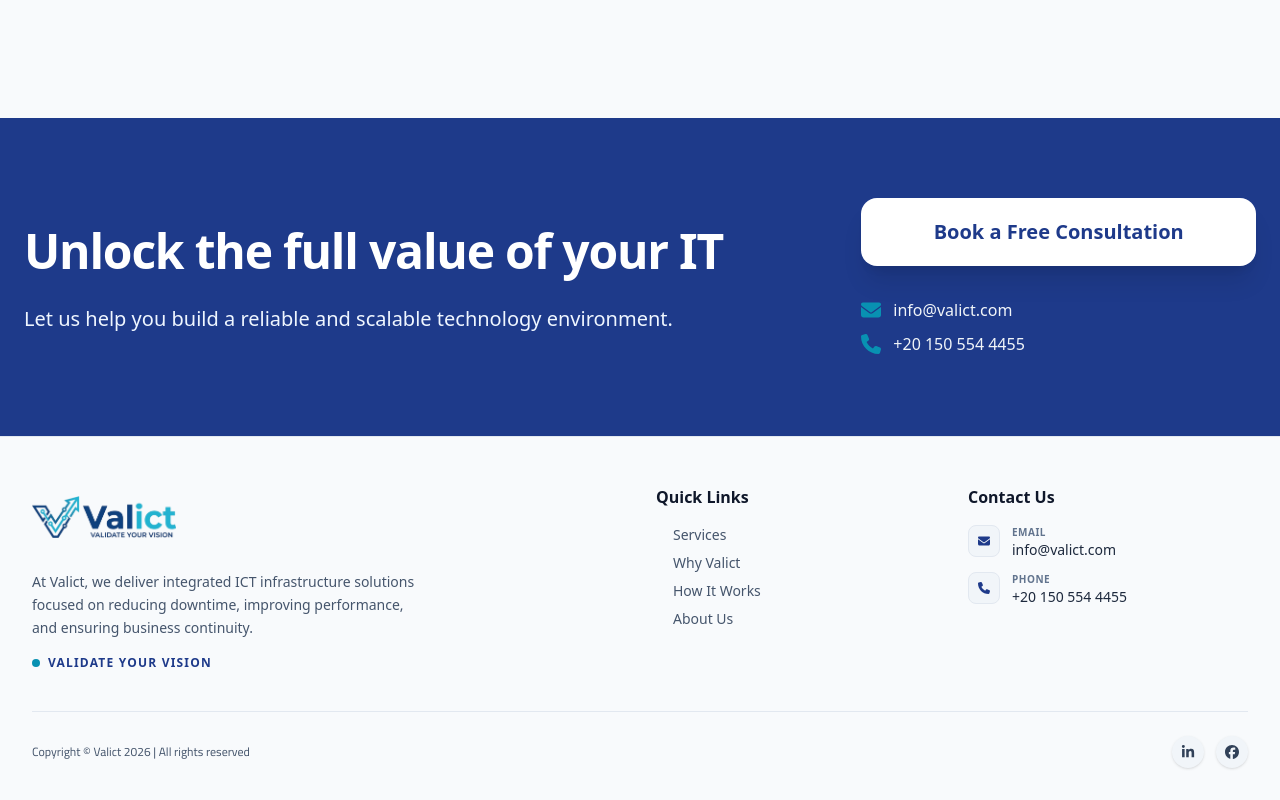
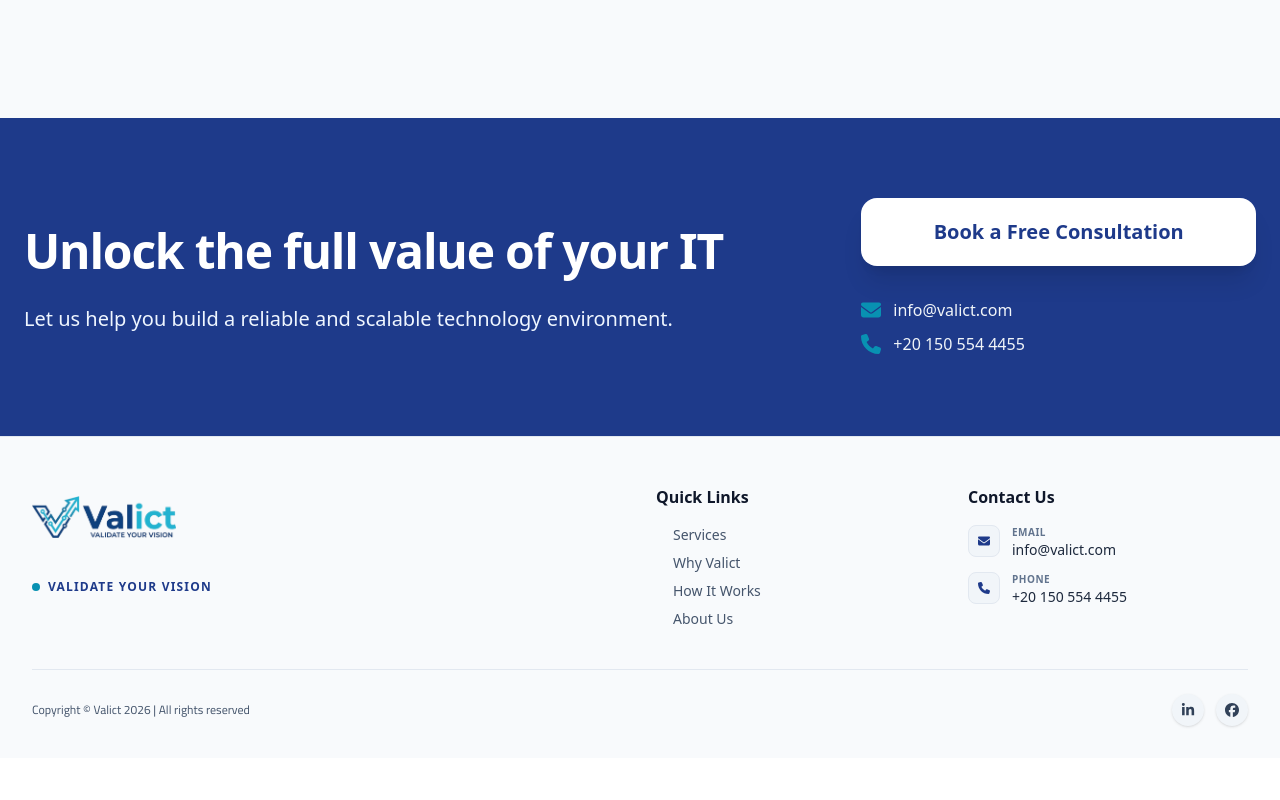
Before and after one commit to Tarek-Ali0/Valict, a Next.js app: page /en in a window 1280 px wide. Shown: the part 3514-4314 px from the top of the page. After the commit the page ends 4272 px from the top, so only its background shows below. Built offline with nearby package versions, Linux system fonts and the light colour scheme; a web font is replaced by a local one.

Commit message:
Clean up Footer component by removing comments
Removed commented-out code for improving text contrast and adjusted layout for better structure.

```diff
--- a/src/components/Footer.tsx
+++ b/src/components/Footer.tsx
@@ -54,11 +54,8 @@ export function Footer({ dict, lang = "en" }: FooterProps) {
                 />
               </div>
             </Link>
-            {/* تحسين تباين لون نص النبذة التعريفية */}
-            <p className="text-slate-600 dark:text-slate-300 text-sm leading-relaxed max-w-sm mb-4">
-              {footerDict.about}
-            </p>
-            <div className="flex items-center gap-2">
+
+            <div className="flex items-center gap-2 mt-2">
               <span className="flex h-2 w-2 rounded-full bg-valict-cyan animate-pulse"></span>
               <span className="text-xs font-bold text-valict-navy dark:text-valict-cyan tracking-widest uppercase">
                 {footerDict.badge}
@@ -68,7 +65,6 @@ export function Footer({ dict, lang = "en" }: FooterProps) {
 
           {/* Column 2: Quick Links */}
           <div>
-            {/* ضبط وسم العنوان إلى h2 لسلامة التسلسل الهيكلي */}
             <h2 className="text-base font-bold text-valict-dark dark:text-white mb-4">{footerDict.quickLinks}</h2>
             <ul className="space-y-2">
               {[
@@ -94,7 +90,6 @@ export function Footer({ dict, lang = "en" }: FooterProps) {
 
           {/* Column 3: Contact Info */}
           <div>
-            {/* ضبط وسم العنوان إلى h2 لسلامة التسلسل الهيكلي */}
             <h2 className="text-base font-bold text-valict-dark dark:text-white mb-4">{footerDict.contactUs}</h2>
             <ul className="space-y-3">
               <li>
@@ -106,7 +101,6 @@ export function Footer({ dict, lang = "en" }: FooterProps) {
                     <FaEnvelope className="text-xs text-valict-navy dark:text-valict-cyan group-hover:text-valict-cyan transition-colors" />
                   </div>
                   <div className="flex flex-col">
-                    {/* تغميق درجات تسميات العناوين الفرعية للاتصال */}
                     <span className="text-[10px] font-semibold text-slate-500 dark:text-slate-400 uppercase tracking-wider">{footerDict.emailLabel}</span>
                     <span className="text-sm font-medium text-slate-800 dark:text-slate-200">{dict?.contact?.email || "info@valict.com"}</span>
                   </div>
@@ -121,7 +115,6 @@ export function Footer({ dict, lang = "en" }: FooterProps) {
                     <FaPhone className="text-xs text-valict-navy dark:text-valict-cyan group-hover:text-valict-cyan transition-colors" />
                   </div>
                   <div className="flex flex-col">
-                    {/* تغميق درجات تسميات العناوين الفرعية للاتصال */}
                     <span className="text-[10px] font-semibold text-slate-500 dark:text-slate-400 uppercase tracking-wider">{footerDict.phoneLabel}</span>
                     <span className="text-sm font-medium text-slate-800 dark:text-slate-200" dir="ltr">{dict?.contact?.phone || "+20 150 554 4455"}</span>
                   </div>
@@ -134,7 +127,6 @@ export function Footer({ dict, lang = "en" }: FooterProps) {
 
         {/* Bottom Bar: Copyright & Socials */}
         <div className="pt-6 border-t border-slate-200 dark:border-slate-800 flex flex-col md:flex-row justify-between items-center gap-4">
-          {/* تحسين تباين نص الحقوق وسيو الوصف */}
           <p dir="rtl" className="text-slate-600 dark:text-slate-400 text-xs text-center md:text-start">
             {footerDict.copyright.replace('{year}', currentYear.toString())}
           </p>
```
